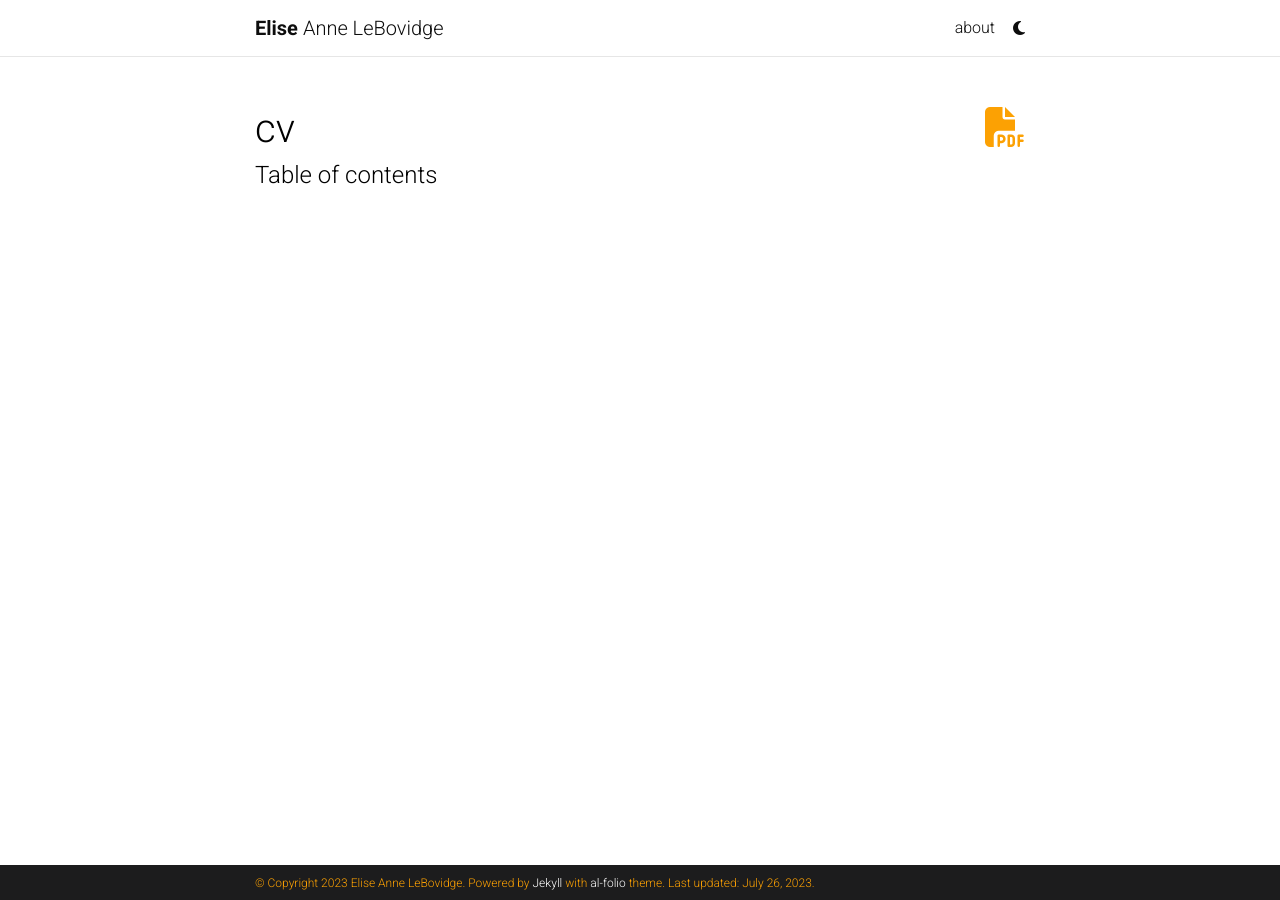
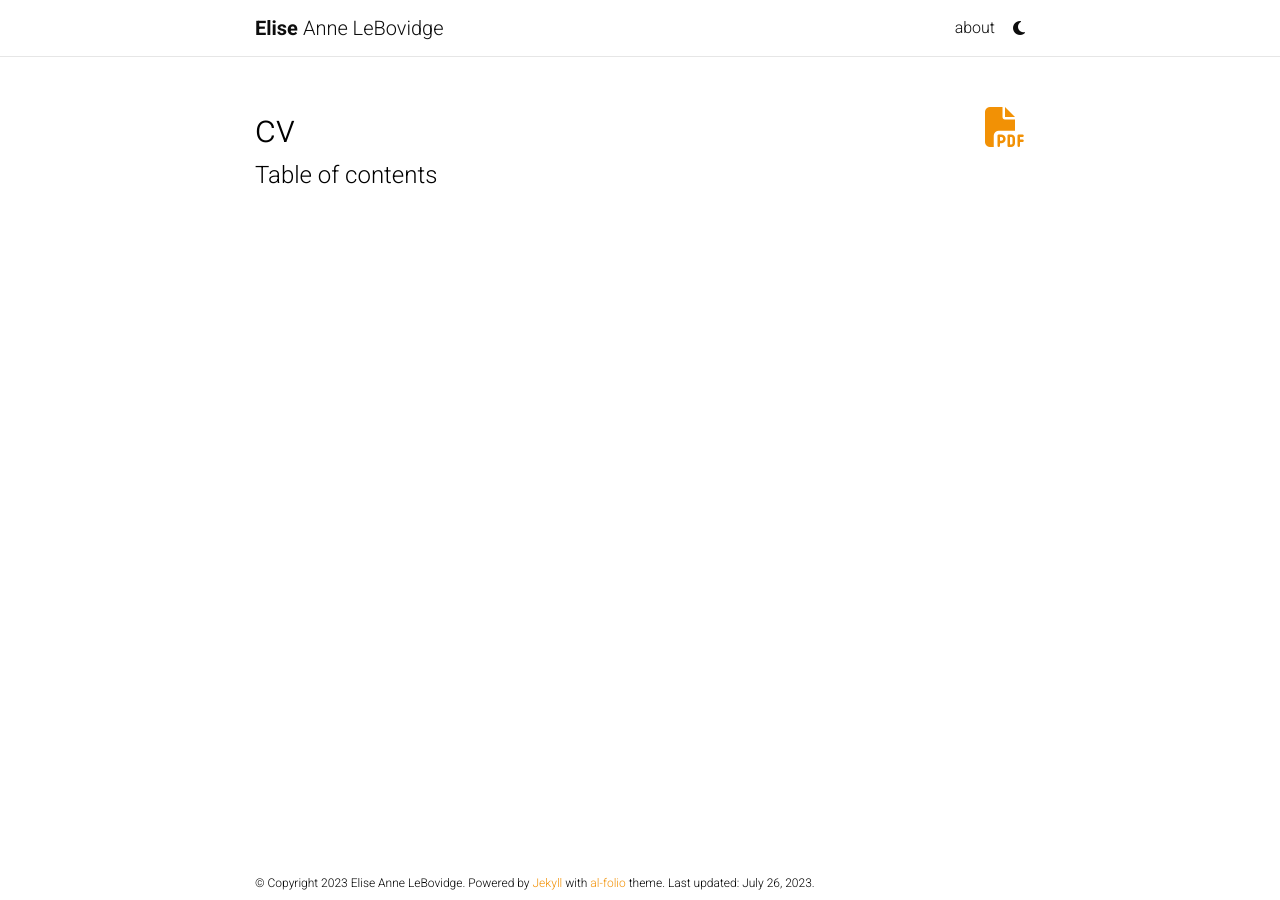
Before and after one commit to eliselebovidge/eliselebovidge.github.io, a Jekyll site: the page built from _pages/cv.md, in a window 1280 px wide. Built offline with Jekyll 4.4.1, drawn with Linux system fonts in a browser that asks for light colours; comment, search, counter and statistics services are not loaded; a style sheet for code colours, icons or effects is not loaded.

Commit message:
Changed orange to be more visible

```diff
--- a/_sass/_themes.scss
+++ b/_sass/_themes.scss
@@ -7,12 +7,12 @@
   --global-code-bg-color: #{$code-bg-color-light};
   --global-text-color: #{$black-color};
   --global-text-color-light: #{$grey-color};
-  --global-theme-color: #{$orange-color-mine};
-  --global-hover-color: #{$orange-color-mine};
+  --global-theme-color: #{$orange-color};
+  --global-hover-color: #{$orange-color};
   --global-hover-text-color: #{$white-color};
-  --global-footer-bg-color: #{$grey-color-dark};
-  --global-footer-text-color: #{$orange-color-mine};
-  --global-footer-link-color: #{$white-color};
+  --global-footer-bg-color: #{$white-color};
+  --global-footer-text-color: #{$black-color};
+  --global-footer-link-color: #{$orange-color};
   --global-distill-app-color: #{$grey-color};
   --global-divider-color: rgba(0,0,0,.1);
   --global-card-bg-color: #{$white-color};
```
